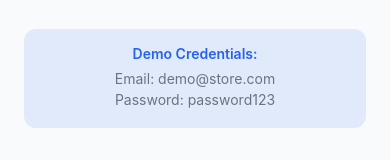
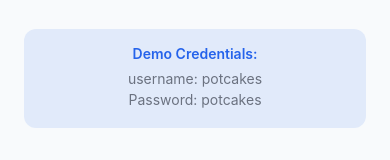
Before and after one commit to Ravindu26881/Shop-Owner---React-natve, a React Native app: screen /Login in a window 390 px wide. Shown: the part 533-693 px from the top of the page. Built offline with nearby package versions, Linux system fonts and the light colour scheme.

Commit message:
Update LoginScreen.js

```diff
--- a/screens/LoginScreen.js
+++ b/screens/LoginScreen.js
@@ -178,8 +178,8 @@ export default function LoginScreen() {
 
             <View style={styles.demoInfo}>
               <Text style={styles.demoTitle}>Demo Credentials:</Text>
-              <Text style={styles.demoText}>Email: demo@store.com</Text>
-              <Text style={styles.demoText}>Password: password123</Text>
+              <Text style={styles.demoText}>username: potcakes</Text>
+              <Text style={styles.demoText}>Password: potcakes</Text>
             </View>
           </View>
         </ScrollView>
```
